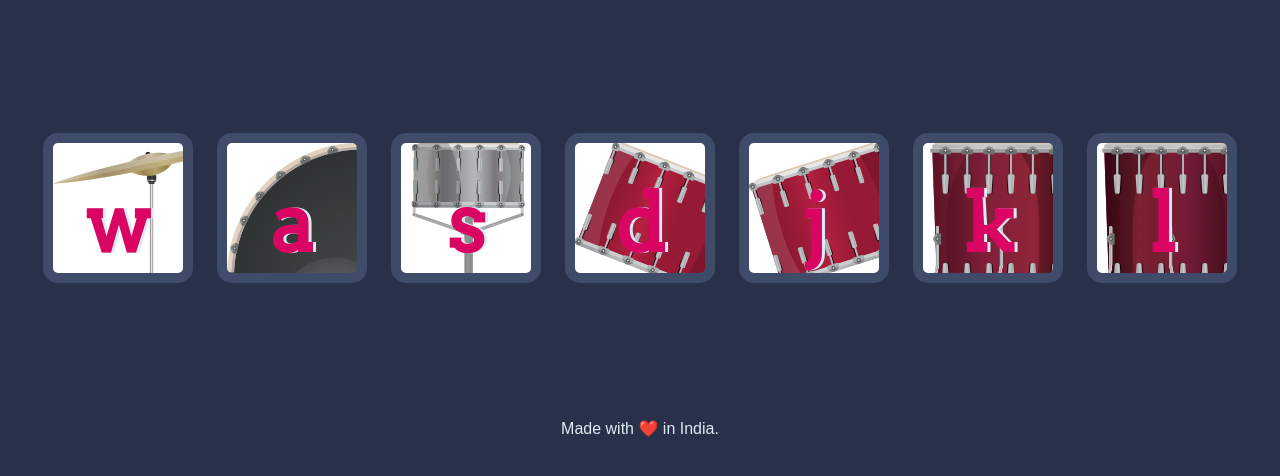
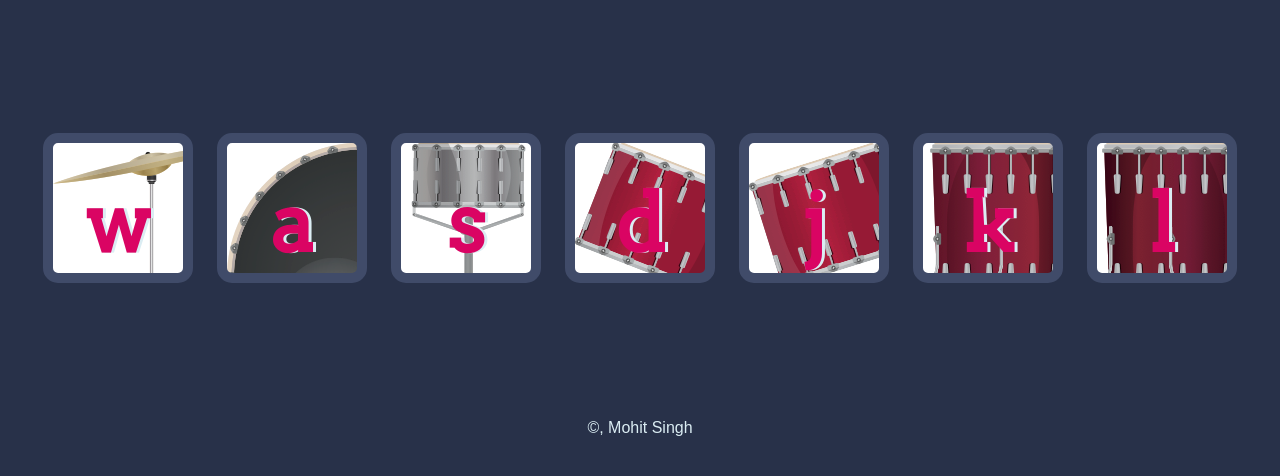
Before and after one commit to mohit-kumarsingh/drum, a plain HTML site: page index.html in a window 1280 px wide. Shown: the part 156-632 px from the top of the page. Drawn offline with Linux system fonts and the light colour scheme.

Commit message:
Update index.html

```diff
--- a/index.html
+++ b/index.html
@@ -23,7 +23,7 @@
   <script src="index.js" charset="utf-8"></script>
 </body>
   <footer>
-    Made with ❤️ in India.
+    &copy, Mohit Singh
   </footer>
 
 </html>
```
